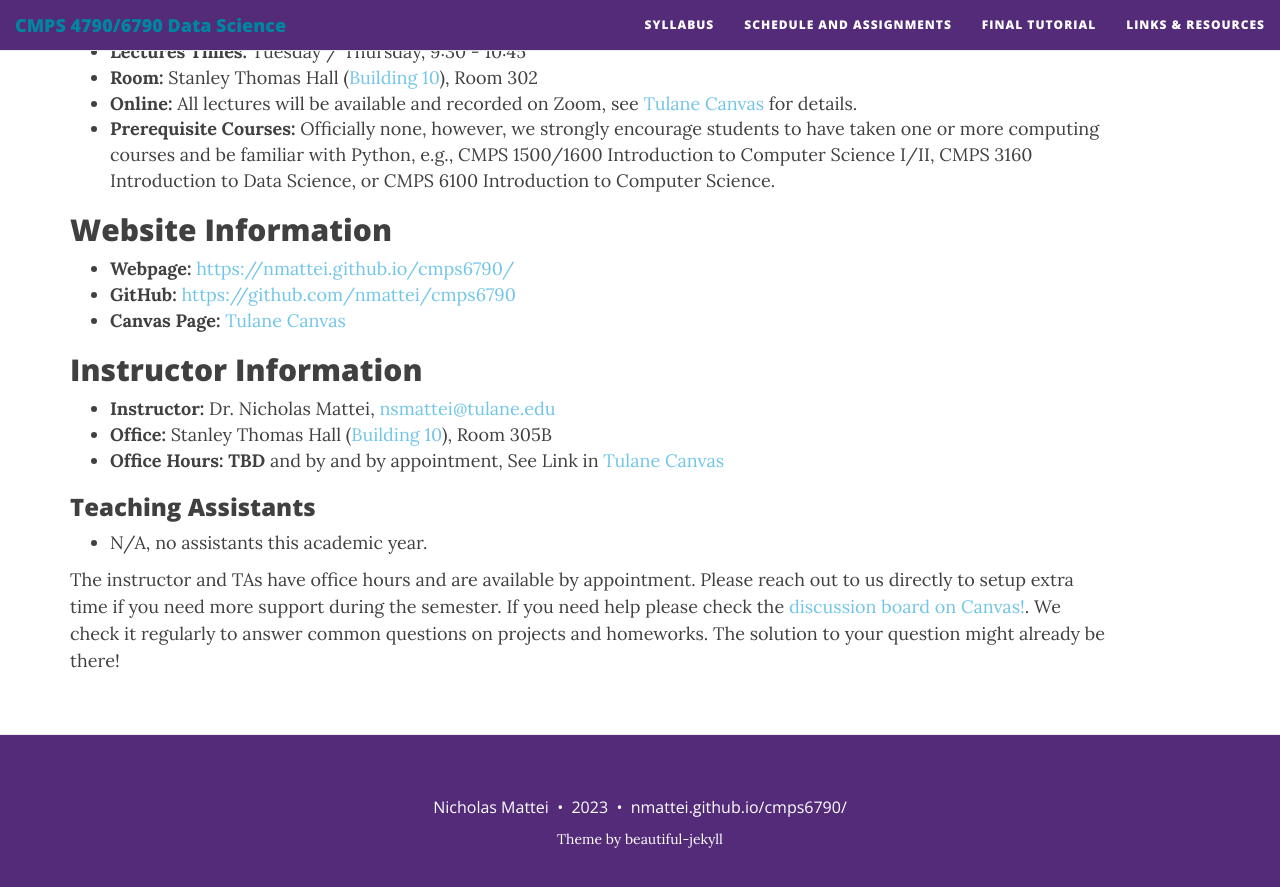
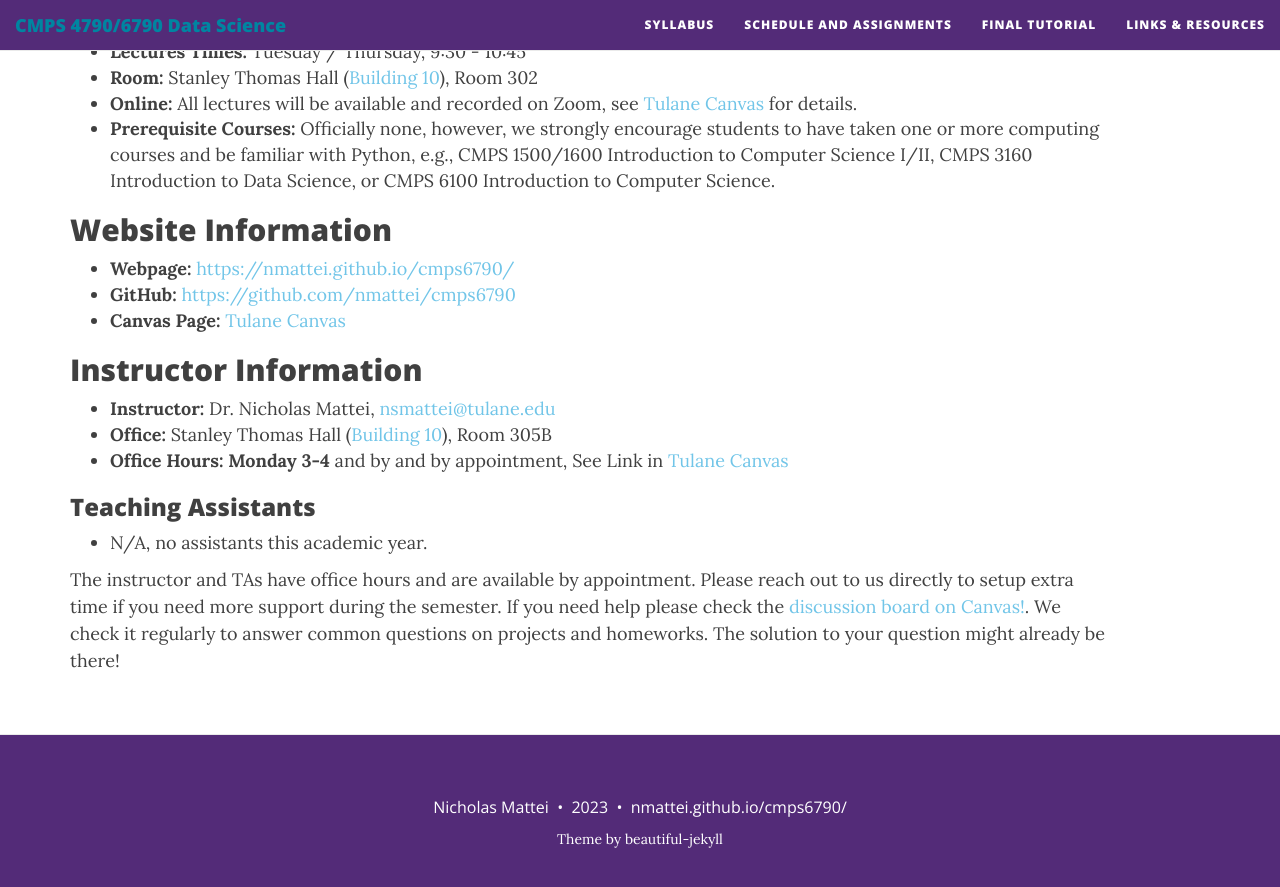
Before and after one commit to nmattei/cmps6790, a Jekyll site: the page built from index.md, in a window 1280 px wide and 900 px high, scrolled down 781 px. Shown: the top 887 px of the window. Built offline with Jekyll 4.4.1, drawn with Linux system fonts in a browser that asks for light colours; nearby versions of some CDN libraries.

Commit message:
updated office hours

```diff
--- a/index.md
+++ b/index.md
@@ -25,7 +25,7 @@ published: true
 
 * **Instructor:** Dr. Nicholas Mattei, <nsmattei@tulane.edu>
 * **Office:** Stanley Thomas Hall ([Building 10](https://admission.tulane.edu/map)), Room 305B
-* **Office Hours:** **TBD** and by and by appointment, See Link in [Tulane Canvas](https://tulane.instructure.com/)
+* **Office Hours:** **Monday 3-4** and by and by appointment, See Link in [Tulane Canvas](https://tulane.instructure.com/)
 
 ### Teaching Assistants
 
```
